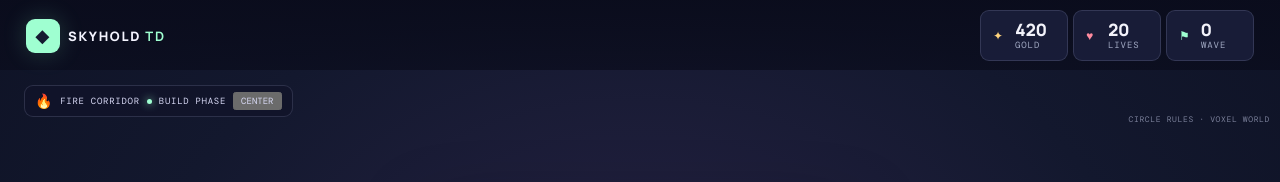
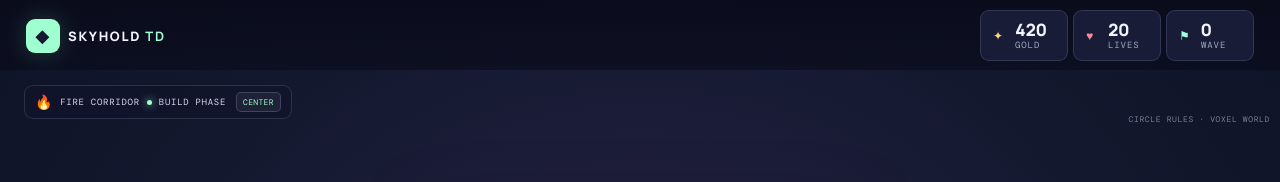
Before and after one commit to Arthaeris/Skyhold-TD, a plain HTML site: page index.html in a window 1280 px wide. Shown: the top 182 px of the page. Drawn offline with nearby package versions, Linux system fonts and the light colour scheme; a script that the page names is missing.

Commit message:
Style the always-available recenter control

```diff
--- a/style.css
+++ b/style.css
@@ -12,7 +12,7 @@ button,select{font:inherit;color:inherit}button{cursor:pointer;touch-action:mani
 .stats{display:flex;gap:5px;min-width:0}.stat{display:grid;grid-template-columns:16px auto;grid-template-rows:1fr 10px;align-items:center;min-width:59px;padding:6px 7px;background:rgba(27,31,60,.88);border:1px solid var(--line);border-radius:9px}
 .stat-icon{grid-row:1/3;color:var(--gold);font-size:12px}.stat:nth-child(2) .stat-icon{color:#ff8b9f}.stat:nth-child(3) .stat-icon{color:var(--mint)}
 .stat span:nth-child(2){font-size:14px;font-weight:800;line-height:15px;font-variant-numeric:tabular-nums}.stat small{font:8px 'DM Mono',monospace;letter-spacing:.1em;color:var(--muted)}
-.field-label{position:absolute;z-index:2;top:80px;left:12px;display:flex;align-items:center;gap:7px;padding:6px 10px;background:rgba(17,20,42,.78);border:1px solid var(--line);border-radius:9px;font:9px 'DM Mono',monospace;letter-spacing:.08em;color:#d8d9f5;pointer-events:none}
+.field-label{position:absolute;z-index:2;top:80px;left:12px;display:flex;align-items:center;gap:7px;padding:6px 10px;background:rgba(17,20,42,.78);border:1px solid var(--line);border-radius:9px;font:9px 'DM Mono',monospace;letter-spacing:.08em;color:#d8d9f5;pointer-events:auto}
 .field-label #element-icon{font-size:14px}.field-label .dot{width:5px;height:5px;border-radius:50%;background:var(--mint);box-shadow:0 0 9px var(--mint)}
 .intro-card{position:absolute;z-index:5;left:14px;right:14px;top:25%;max-width:410px;margin:auto;padding:21px 22px;background:rgba(18,21,44,.94);border:1px solid rgba(197,194,255,.24);border-radius:18px;box-shadow:0 24px 70px #05061499;backdrop-filter:blur(16px);transition:opacity .2s,transform .2s}
 .intro-card.hidden{opacity:0;pointer-events:none;transform:translateY(8px)}
@@ -83,3 +83,6 @@ button,select{font:inherit;color:inherit}button{cursor:pointer;touch-action:mani
 .mutation-option{display:flex;flex:0 0 155px;flex-direction:column;gap:4px;text-align:left;padding:7px 9px;border:1px solid rgba(198,205,255,.2);border-radius:9px;background:rgba(158,114,242,.1)}
 .mutation-option b{font-size:10px;color:#e3d5ff}.mutation-option small{font-size:8px;line-height:1.35;color:#b5b4d4}.mutation-option:disabled{opacity:.4}
 @media(min-width:700px){.mutation-options{overflow:visible}.mutation-option{flex:1;min-width:0}.selected-info{font-size:10px}}
+
+.view-reset{margin-left:3px;padding:4px 6px;border:1px solid rgba(198,205,255,.2);border-radius:5px;background:rgba(255,255,255,.06);font:8px 'DM Mono',monospace;letter-spacing:.04em;color:var(--mint)}
+.view-reset:active{transform:scale(.96)}
```
